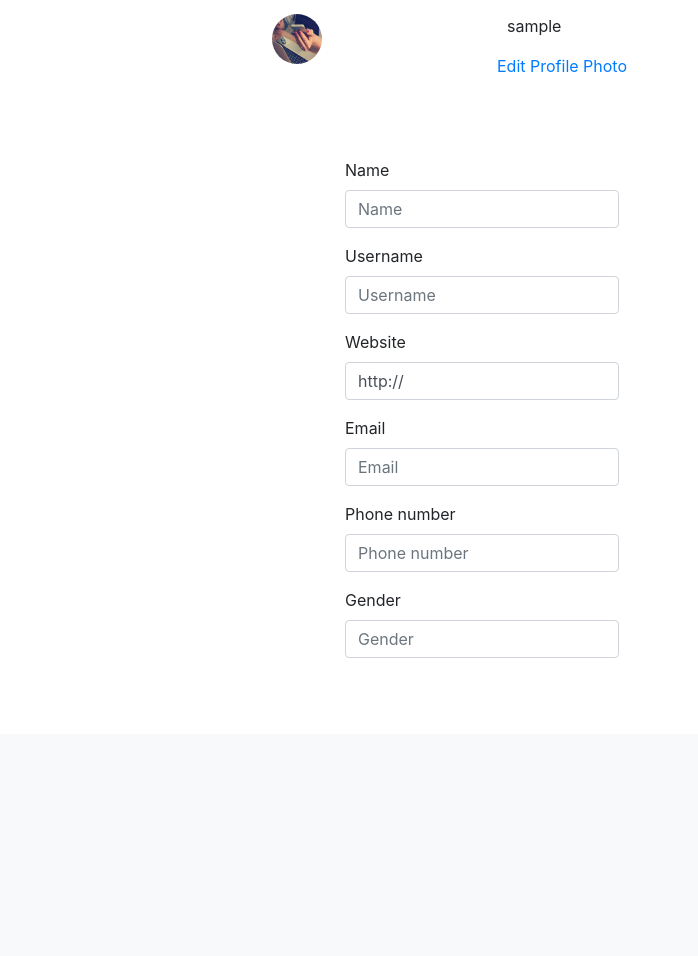
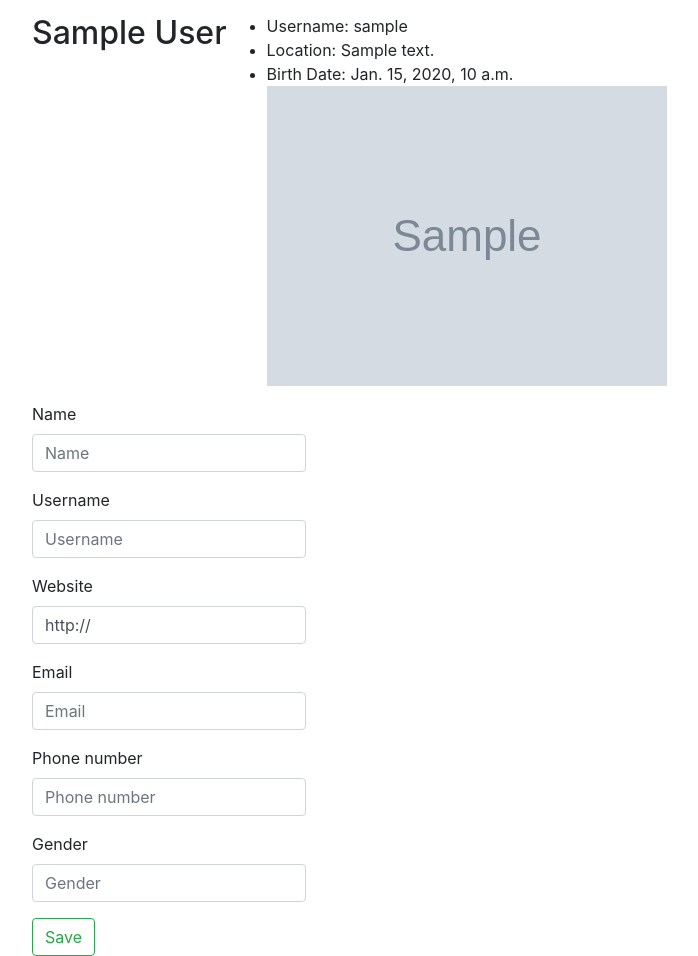
Before and after one commit to muturi254/instagram, a Django app: template insta/templates/edit-profile.html in a window 1280 px wide. Shown: the part 66-1022 px from the top of the page, without its empty margins (158-856 px from the left). Before the commit the page ends 724 px from the top, so only its background shows below. Run offline with Django 3.2, Linux system fonts and the light colour scheme; the template is opened without the code that fills it: values that come from a table or form of the project are taken from there, others are empty; a user stored in the database is signed in; tables that the repository leaves empty hold one stand-in row (values such as "Sample post"); grey boxes marked "Sample" are stand-in pictures; some libraries are stand-ins or nearby versions.

Commit message:
updated the profile edit with form

```diff
--- a/insta/templates/edit-profile.html
+++ b/insta/templates/edit-profile.html
@@ -3,41 +3,19 @@
 {% load static %}
 {% block content %}
 <div class="container main">
-    <div class="row justify-content-center">
-        <div class="col-sm-3">
-            <img src="{% static 'images/backreg.jpg'%}" class="img-fluid small-profile">
-        </div>
-        <div class="col-sm-3">
-            <p style="padding-left: 10px;">{{ user.username}}</p>
-            <a href="" data-toggle="modal" data-target="#exampleModal">Edit Profile Photo</a>
-        </div>
-        <br>
-    </div>
-    <div class="row justify-content-center main">
-        <br>
-        <form action="">
-            {% csrf_token %} {% bootstrap_form form layout='horizontal'%}
+    <div class="row">
+        <h2>{{ user.get_full_name }}</h2>
+        <ul>
+            <li>Username: {{ user.username }}</li>
+            <li>Location: {{ user.profile.bio }}</li>
+            <li>Birth Date: {{ user.profile.birth_date }}</li>
+            <img src="{{ user.profile.avatar.url }}" class="img-fluid">
+
+        </ul>
+        <form action="" method="post" enctype="multipart/form-data">
+            {% csrf_token %} {% bootstrap_form profile_form %}
+            <button class="btn btn-outline-success">Save</button>
         </form>
-    </div>
-    <!-- Modal -->
-    <div class="modal fade" id="exampleModal" tabindex="-1" role="dialog" aria-labelledby="exampleModalLabel" aria-hidden="true">
-        <div class="modal-dialog" role="document">
-            <div class="modal-content">
-                <div class="modal-header">
-                    <button type="button" class="close" data-dismiss="modal" aria-label="Close">
-                        <span aria-hidden="true">&times;</span>
-                    </button>
-                </div>
-                <div class="modal-body">
-                    <ul class="list-group">
-                        <li class="list-group-item btn" style="border: 1px red solid">Change current</li>
-                        <li class="list-group-item btn">Add new</li>
-                        <li class="list-group-item btn" data-dismiss="modal">Cancel</li>
-                    </ul>
-                </div>
-            </div>
-        </div>
-    </div>
     </div>
 </div>
 {% endblock %}
```
